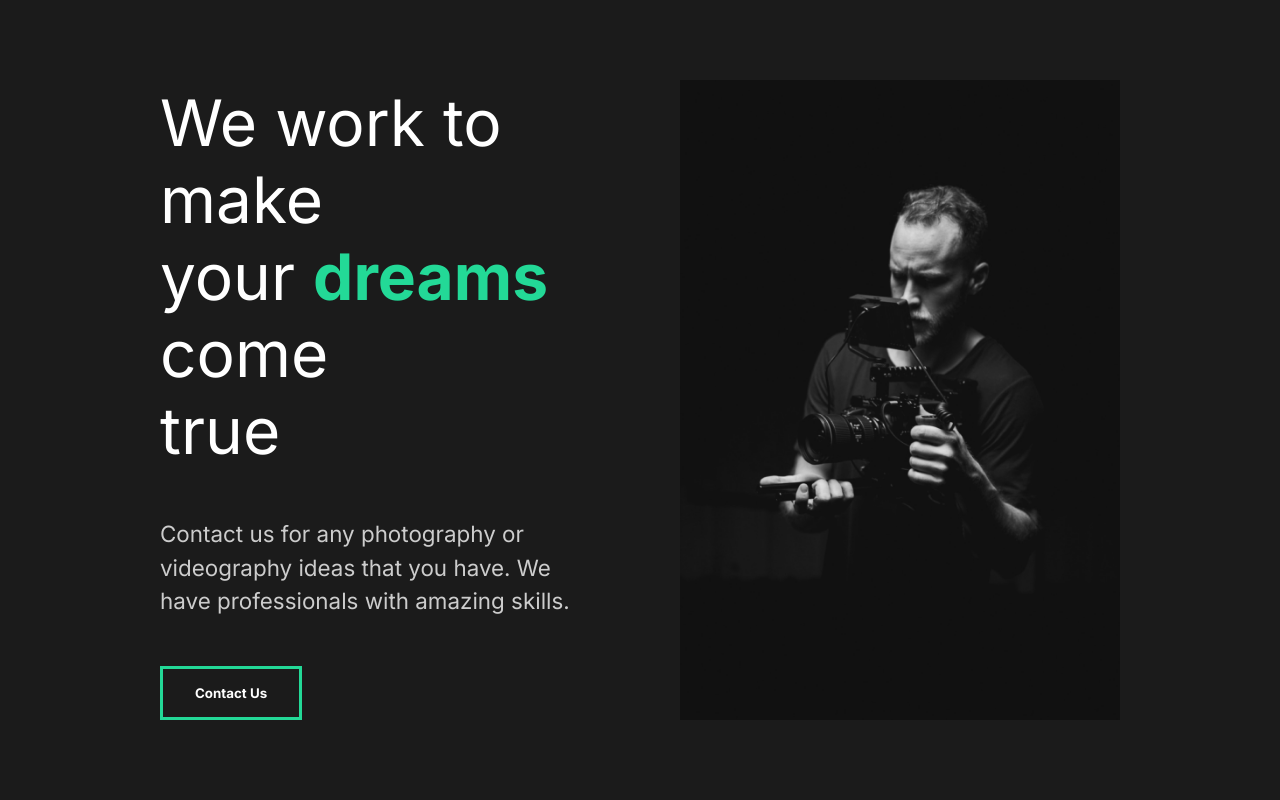
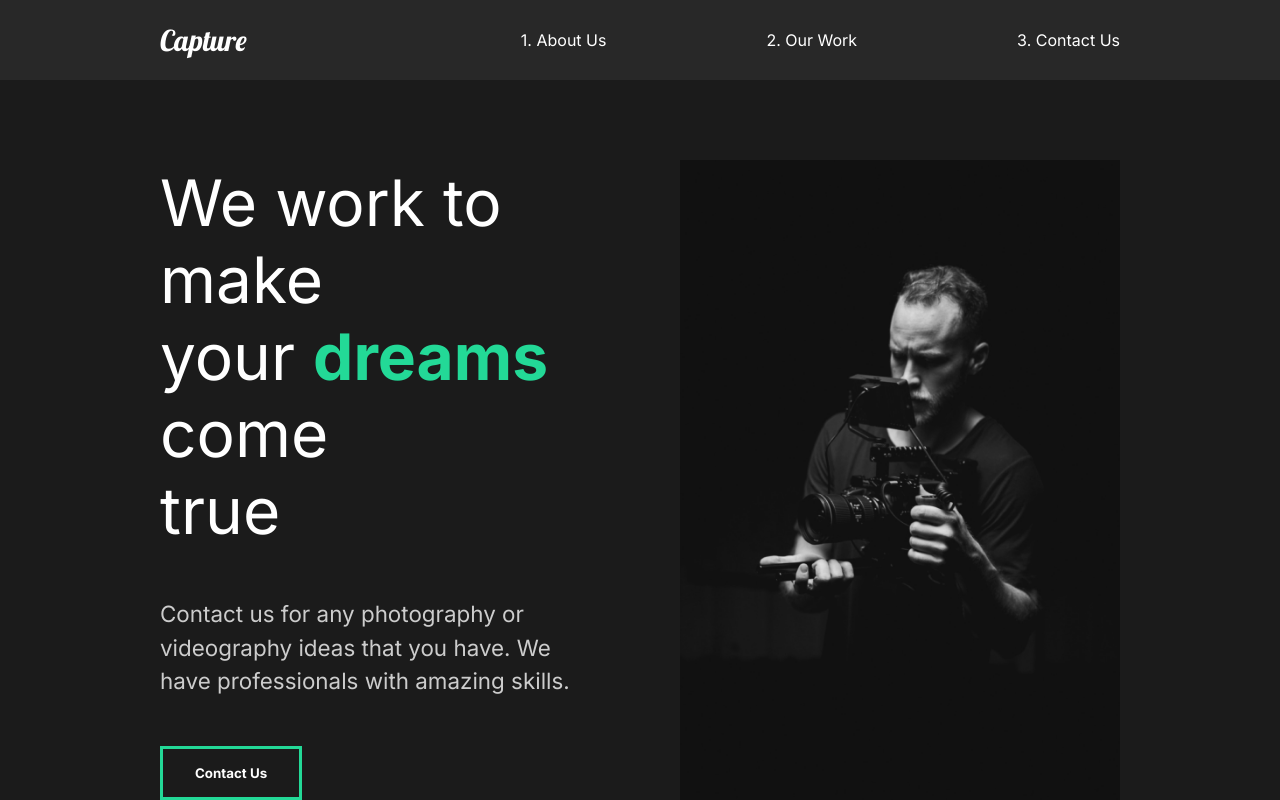
Before and after one commit to Abhinandan-Ghosh/Capture, a React (Create React App) app: page / in a window 1280 px wide. Shown: the top 800 px of the page. Built offline with nearby package versions, Linux system fonts and the light colour scheme.

Commit message:
Added navigation bar

```diff
--- a/src/App.js
+++ b/src/App.js
@@ -1,12 +1,14 @@
 //Global Style
 //Import Pages
 import GlobalStyle from "./components/GlobalStyle";
+import Nav from "./components/Nav";
 import AboutUs from "./pages/AboutUs";
 
 function App() {
   return (
     <div className="App">
       <GlobalStyle />
+      <Nav />
       <AboutUs />
     </div>
   );
--- a/src/components/FaqSection.js
+++ b/src/components/FaqSection.js
@@ -1,8 +1,10 @@
 import React from "react";
+import styled from "styled-components";
+import { About } from "../styles";
 
 function FaqSection() {
   return (
-    <div className="faq">
+    <Faq>
       <h2>
         Any Question <span>FAQ</span>
       </h2>
@@ -15,7 +17,9 @@
             quibusdam!
           </p>
         </div>
+        <div className="faq-line"></div>
       </div>
+
       <div className="question">
         <h4>Daily Schedule</h4>
         <div className="answer">
@@ -25,6 +29,7 @@
             quibusdam!
           </p>
         </div>
+        <div className="faq-line"></div>
       </div>
       <div className="question">
         <h4>Different Payment Methods</h4>
@@ -35,6 +40,7 @@
             quibusdam!
           </p>
         </div>
+        <div className="faq-line"></div>
       </div>
       <div className="question">
         <h4>What product do you offer?</h4>
@@ -45,9 +51,37 @@
             quibusdam!
           </p>
         </div>
+        <div className="faq-line"></div>
       </div>
-    </div>
+    </Faq>
   );
 }
 
+const Faq = styled(About)`
+  display: block;
+  span {
+    display: block;
+  }
+  h2 {
+    padding-bottom: 2rem;
+    font-weight: lighter;
+  }
+  .faq-line {
+    background: #ccc;
+    height: 0.2rem;
+    margin: 2rem 0rem;
+    width: 100%;
+  }
+  .question {
+    padding: 3rem 0rem;
+    cursor: pointer;
+  }
+  .answer {
+    padding: 2rem 0rem;
+    p {
+      padding: 1rem 0rem;
+    }
+  }
+`;
+
 export default FaqSection;
--- a/src/components/GlobalStyle.js
+++ b/src/components/GlobalStyle.js
@@ -41,6 +41,7 @@
         }
         h4{
             font-weight: bold;
+            font-size: 2rem;
         }
         span{
             font-weight: bold;
--- /dev/null
+++ b/src/components/Nav.js
@@ -0,0 +1,54 @@
+import React from "react";
+import styled from "styled-components";
+
+const Nav = () => {
+  return (
+    <StyledNav>
+      <h1>
+        <a href="#" id="logo">
+          Capture
+        </a>
+      </h1>
+      <ul>
+        <li>
+          <a href="#">1. About Us</a>
+        </li>
+        <li>
+          <a href="#">2. Our Work</a>
+        </li>
+        <li>
+          <a href="#">3. Contact Us</a>
+        </li>
+      </ul>
+    </StyledNav>
+  );
+};
+
+const StyledNav = styled.nav`
+  min-height: 10vh;
+  display: flex;
+  margin: auto;
+  justify-content: space-between;
+  align-items: center;
+  padding: 1rem 10rem;
+  background: #282828;
+  a {
+    color: white;
+    text-decoration: none;
+  }
+  ul {
+    display: flex;
+    list-style: none;
+    li {
+      padding-left: 10rem;
+      position: relative;
+    }
+  }
+  #logo {
+    font-size: 1.8rem;
+    font-family: "Lobster", cursive;
+    font-weight: lighter;
+  }
+`;
+
+export default Nav;
```
